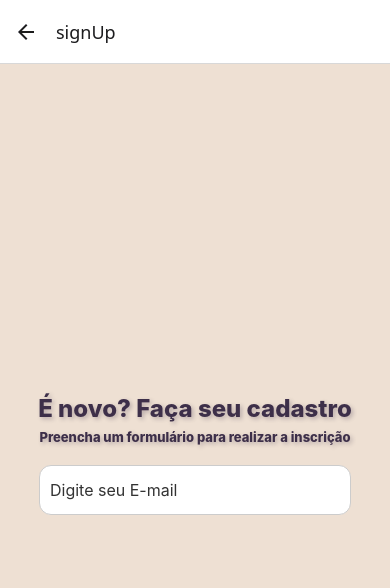
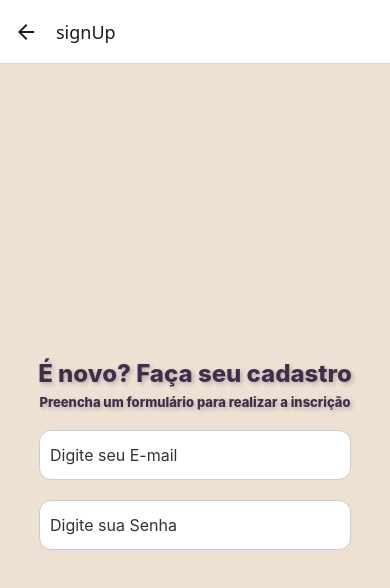
Before and after one commit to analu65/TCC---solaris, a React Native app: screen /signUp in a window 390 px wide. Shown: the top 588 px of the page. Built offline with nearby package versions, Linux system fonts and the light colour scheme.

Commit message:
preparacao p outros dados

```diff
--- a/screens/signup.js
+++ b/screens/signup.js
@@ -1,8 +1,13 @@
-import { View,StyleSheet, Text, Image, TextInput, ImageBackground, Button} from "react-native";
+import { View,StyleSheet, Text, Image, ScrollView, Switch, TextInput, ImageBackground, Button} from "react-native";
 import { useState } from "react";
+import { db, auth } from "../controller";
+import { collection, addDoc } from "firebase/firestore";
 export default function signUp({navigation}){
     const [email, setEmail] = useState('');
     const [senha, setSenha] = useState('');
+
+    //outros dados abaixo
+
 
     const signupUser = () => {
         createUserWithEmailAndPassword(auth, email, senha)
@@ -25,6 +30,10 @@ export default function signUp({navigation}){
             placeholder="Digite seu E-mail"
             value={email}
             onChangeText={setEmail}></TextInput>
+            <TextInput style={styles.input}
+            placeholder="Digite sua Senha"
+            value={senha}
+            onChangeText={setSenha}></TextInput>
         </View>
     );
 }
```
